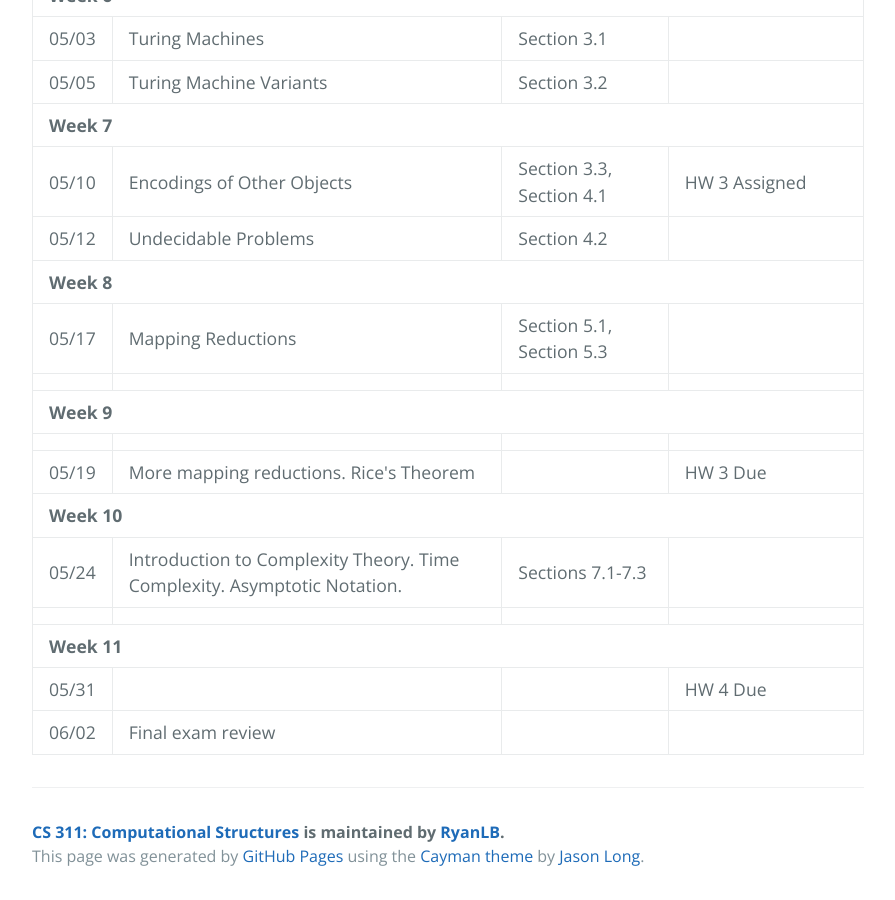
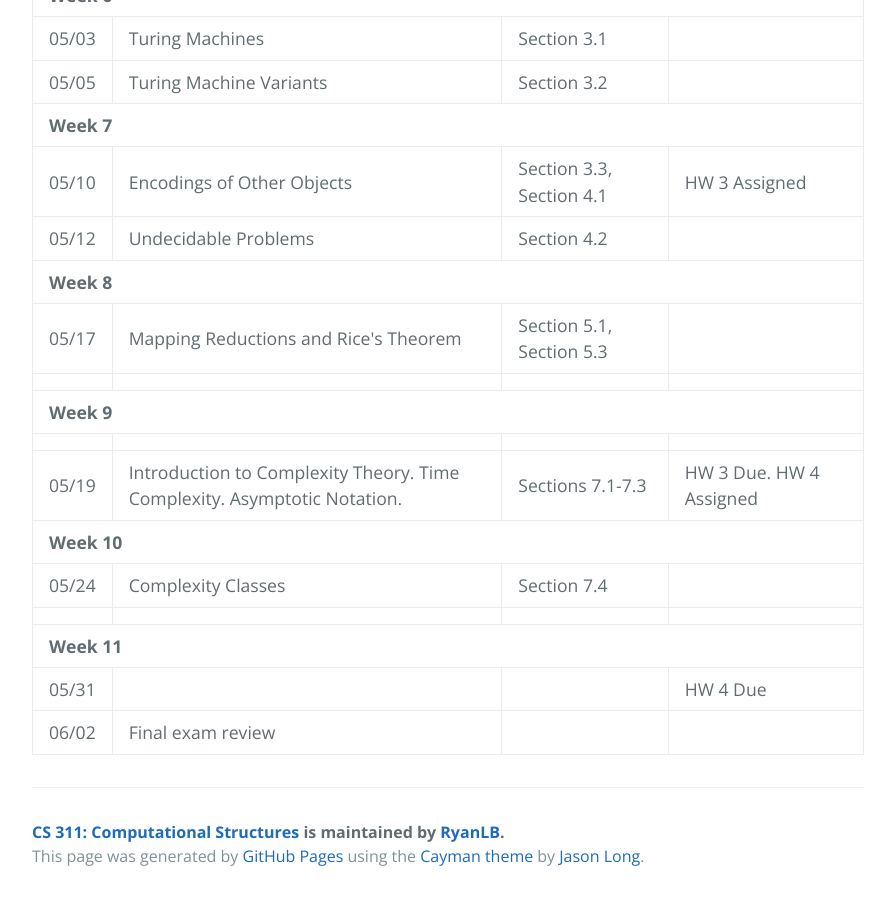
Before and after one commit to RyanLB/CS311, a Jekyll site: the page built from schedule.html, in a window 1280 px wide and 900 px high, scrolled down 1268 px. Shown: the whole window, without its empty margins (192-1087 px from the left). Built offline with Jekyll 4.4.1, drawn with Linux system fonts in a browser that asks for light colours.

Commit message:
Add L12 and update schedule

```diff
--- a/_data/schedule.json
+++ b/_data/schedule.json
@@ -88,28 +88,27 @@
     {
       "tuesday": {
         "date": "05/17",
-        "topic": "Mapping Reductions",
+        "topic": "Mapping Reductions and Rice's Theorem",
         "readings": "Section 5.1, Section 5.3"
       }
     },
     {
       "thursday": {
         "date": "05/19",
-        "topic": "More mapping reductions. Rice's Theorem",
-        "assignments": "HW 3 Due"
+        "topic": "Introduction to Complexity Theory. Time Complexity. Asymptotic Notation.",
+        "assignments": "HW 3 Due. HW 4 Assigned",
+        "readings": "Sections 7.1-7.3"
       }
     },
     {
       "tuesday": {
         "date": "05/24",
-        "topic": "Introduction to Complexity Theory. Time Complexity. Asymptotic Notation.",
-        "readings": "Sections 7.1-7.3"
+        "topic": "Complexity Classes",
+        "readings": "Section 7.4"
       },
       {
         "thursday": {
           "date": "05/26",
-          "topic": "NP-Completeness.",
-          "readings": "Section 7.4"
         }
       }
     },
```
Also changed, not shown: 1 other file.
